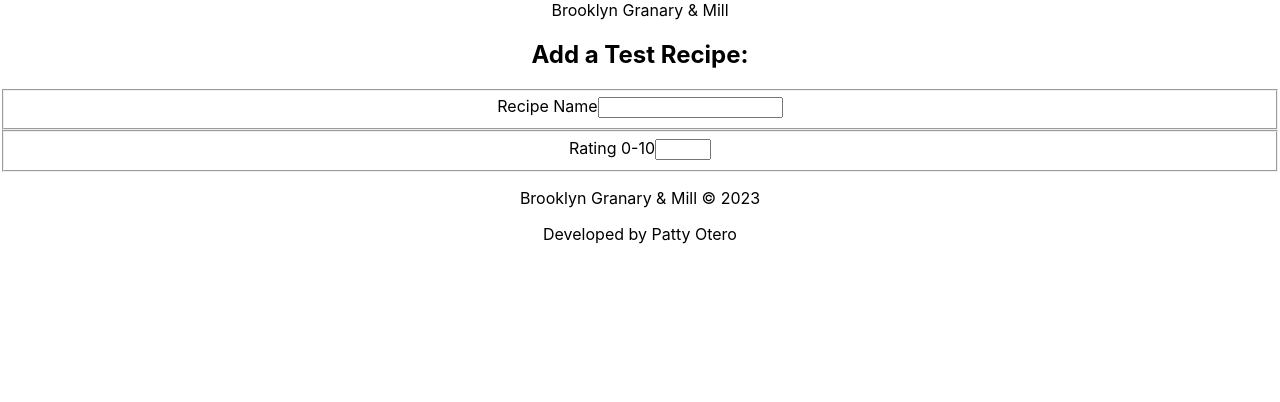
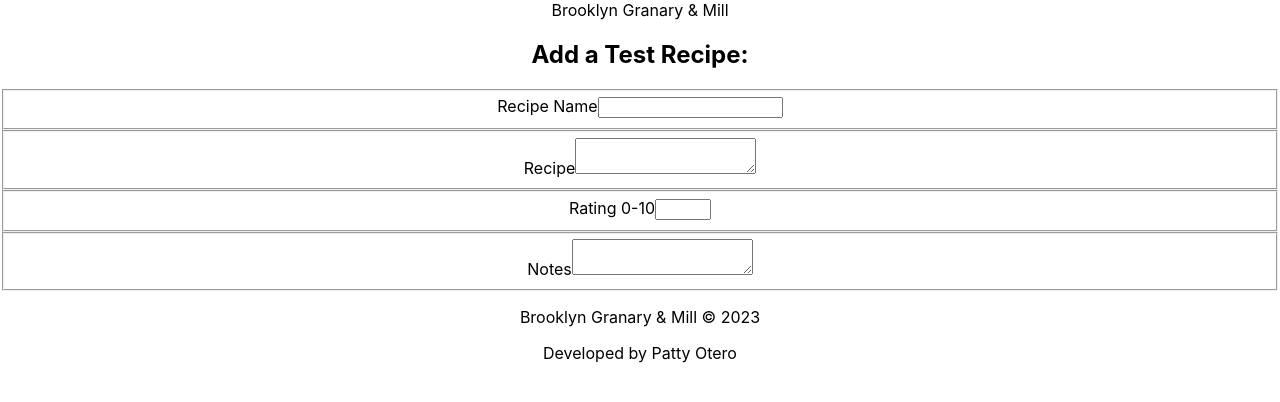
Before and after one commit to patty-rose/fullstack-project, a React (Create React App) app in the folder intsureview_fe/: page / in a window 1280 px wide. Shown: the top 402 px of the page. Built offline with nearby package versions, Linux system fonts and the light colour scheme.

Commit message:
FE: add recipe and notes fields to CentralContent

```diff
--- a/intsureview_fe/src/components/CentralContent.js
+++ b/intsureview_fe/src/components/CentralContent.js
@@ -1,6 +1,7 @@
 import React, { useState } from "react";
 import InputField from "./InputField";
 import FormTitle from "./FormTitle";
+import TextAreaField from "./TextAreaField";
 
 const CentralContent = () => {
   const [recipeName, setRecipeName] = useState("");
@@ -30,6 +31,14 @@ const CentralContent = () => {
         required
       />
 
+      <TextAreaField
+        label="Recipe"
+        id="recipe"
+        value={recipe}
+        onChange={(e) => setRecipe(e.target.value)}
+        required
+      />
+
       <InputField
         label="Rating 0-10"
         id="rating"
@@ -40,6 +49,14 @@ const CentralContent = () => {
         min={0}
         max={10}
       />
+
+      <TextAreaField
+        label="Notes"
+        id="notes"
+        value={notes}
+        onChange={(e) => setNotes(e.target.value)}
+        required
+      />
     </main>
   );
 };
```
